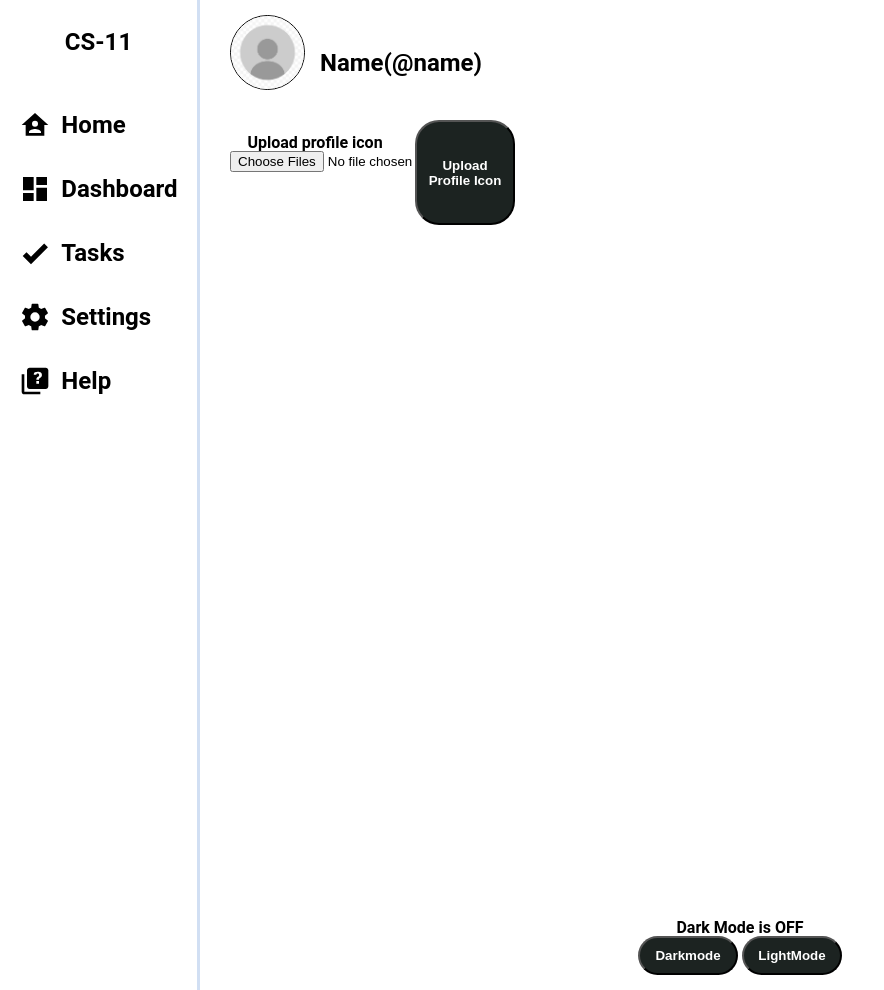
After one commit to LauZiFu/fit3162-cs13, a Flask app: template app/templates/setting.html in a window 1280 px wide. The commit adds this page. Shown: the whole page, without its empty margins (0-884 px from the left). Run offline with Flask 3, Linux system fonts and the light colour scheme; the template is opened without the code that fills it, so the values that code supplies are empty.

Commit message:
add setting page

```diff
--- a/app/templates/help.html
+++ b/app/templates/help.html
@@ -6,7 +6,7 @@
     <link rel="stylesheet" href="../static/normalize.css">
     <link rel="stylesheet" href="../static/dashboard.css">
     <script src="../static/dashboard.js" defer></script>
-    <title>Dashboard</title>
+    <title>help</title>
 </head>
 
 <body>
--- /dev/null
+++ b/app/templates/setting.html
@@ -0,0 +1,56 @@
+<!DOCTYPE html>
+<html lang="en">
+<head>
+    <meta charset="UTF-8">
+    <meta name="viewport" content="width=device-width, initial-scale=1.0">
+    <link rel="stylesheet" href="../static/normalize.css">
+    <link rel="stylesheet" href="../static/dashboard.css">
+    <script src="../static/dashboard.js" defer></script>
+    <title>setting</title>
+</head>
+
+<body>
+    <div class="container">
+        <div class="header">
+            <img src="../images/profile.jpg" alt="" id="profile"></img>
+            <div id="name">Name(@name)</div>
+        </div>
+        <div class="sidebar">
+            <div class="logo">CS-11</div>
+            <ul class="nav">
+                <li><img src="{{ url_for('static', filename='images/home-account.svg')}}" alt=""><a href="">Home</a></li>
+                <li><img src="{{ url_for('static', filename='images/view-dashboard.svg')}}" alt=""><a href="{{url_for('create_project')}}">Dashboard</a></li>
+                <li><img src="{{url_for('static', filename='images/check-bold.svg')}}" alt=""><a href="">Tasks</a></li>
+                <li><img src="{{url_for('static', filename='images/cog.svg')}}" alt=""><a href="">Settings</a></li>
+                <li><img src="{{url_for('static', filename='images/help-box-multiple.svg')}}" alt=""><a href="{{url_for('help')}}">Help</a></li>
+            </ul>
+        </div>
+        <form method="POST" enctype="multipart/form-data" id="uploadForm">
+            <div id="uploadicon" class="container">
+                <div class="upload-section">
+                    <h2>Upload profile icon</h2>
+                    <input type="file" name="documentInput" webkitdirectory directory multiple accept="image/*">
+                </div>
+
+                <button type="submit">Upload Profile Icon</button>
+            </div>
+            <div id="darkmode" calss="cliker">
+                <h1 id="DarkModetext">Dark Mode is OFF</h1>
+                <button onclick="darkMode()">Darkmode</button>
+                <button onclick="lightMode()">LightMode</button>
+                <script>
+                    function darkMode() {
+                    let element = document.body;
+                    let content = document.getElementById("DarkModetext");
+                    element.className = "dark-mode";
+                    content.innerText = "Dark Mode is ON";
+                }
+                function lightMode() {
+                    let element = document.body;
+                    let content = document.getElementById("DarkModetext");
+                    element.className = "light-mode";
+                    content.innerText = "Dark Mode is OFF";
+                }
+            </script>
+        </form>
+</html>
```
